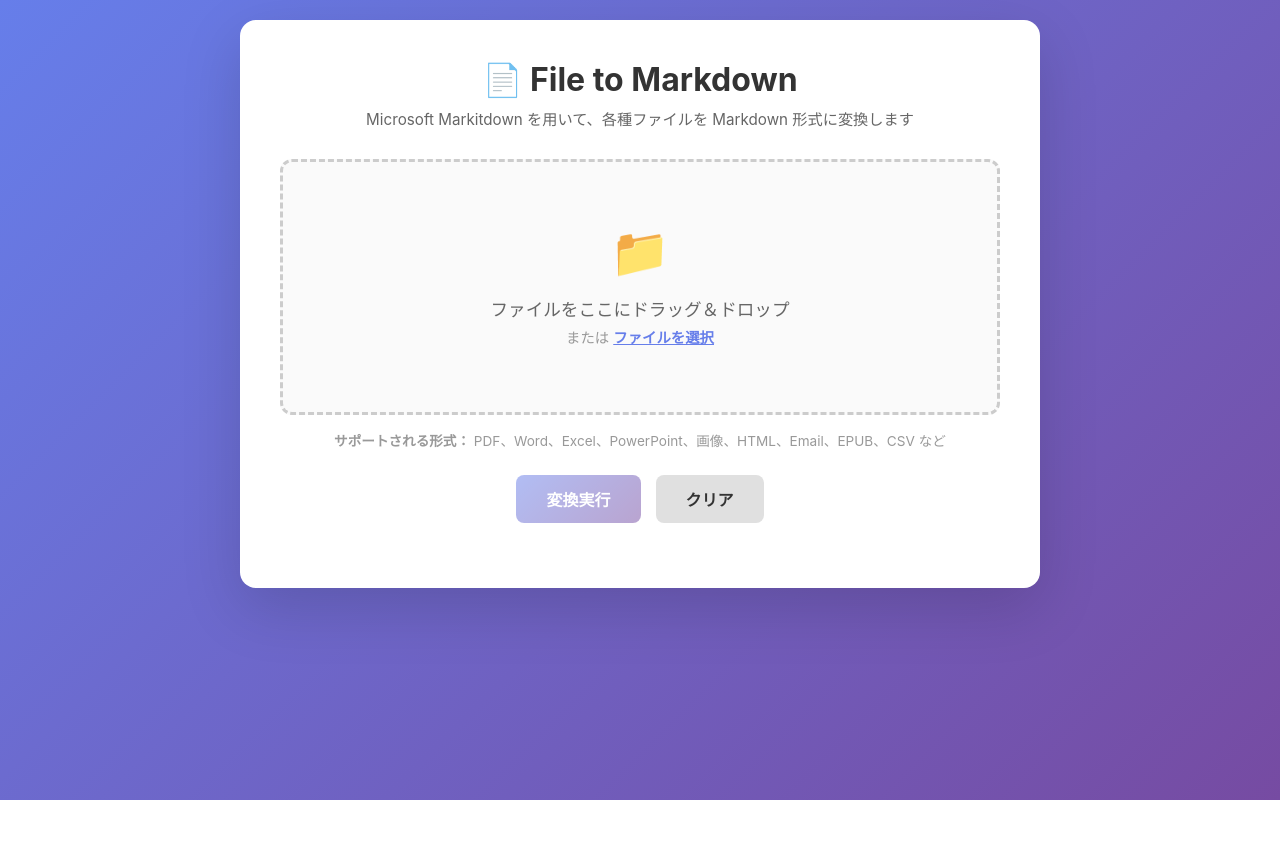
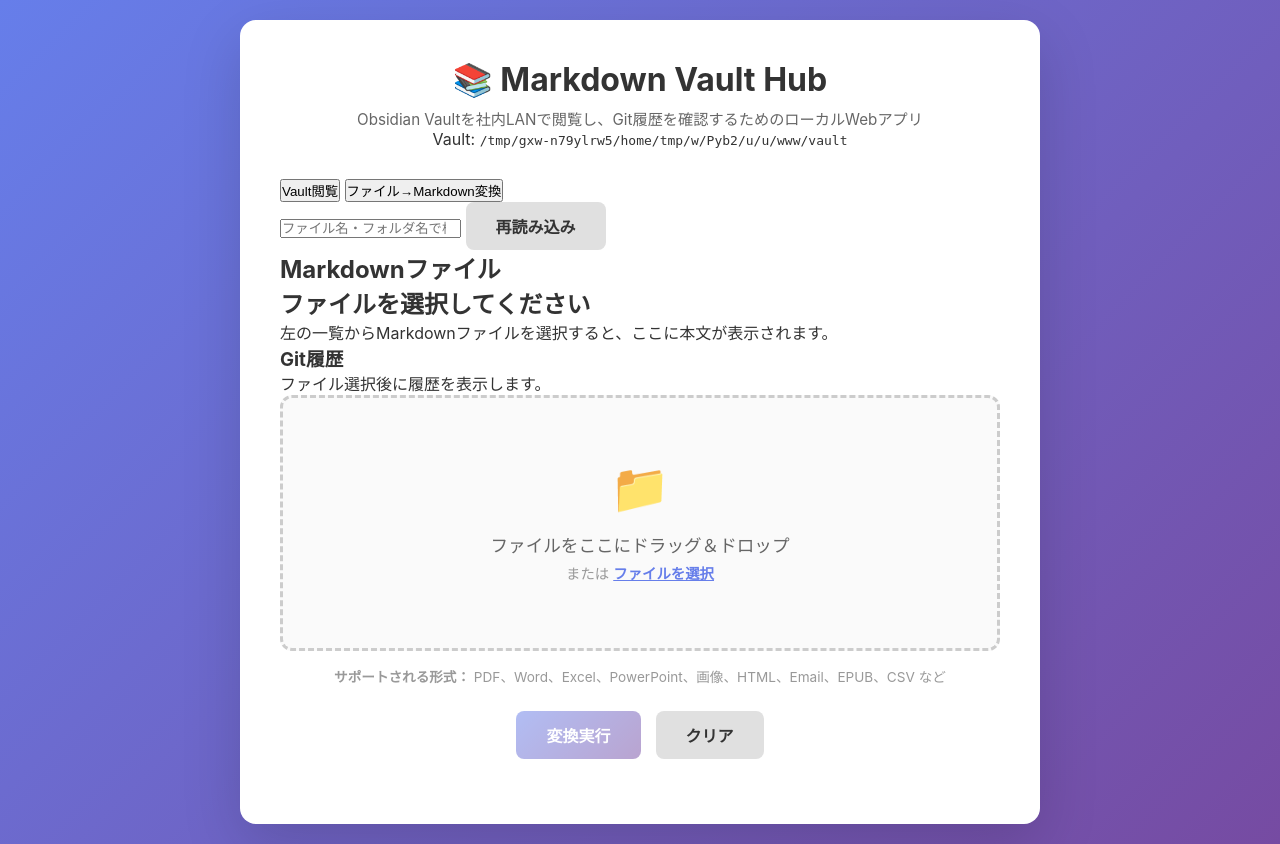
Before and after one commit to Ostrichschool/file-to-markdown, a Flask app: page / in a window 1280 px wide. Before the commit the page ends 800 px from the top, so only its background shows below. Run offline with Flask 3, Linux system fonts and the light colour scheme.

Commit message:
Add Obsidian vault browser UI

```diff
--- a/templates/index.html
+++ b/templates/index.html
@@ -3,17 +3,57 @@
 <head>
     <meta charset="UTF-8">
     <meta name="viewport" content="width=device-width, initial-scale=1.0">
-    <title>File to Markdown コンバーター</title>
+    <title>Markdown Vault Hub</title>
     <link rel="stylesheet" href="/static/style.css">
 </head>
 <body>
-    <div class="container">
+    <div class="container wide">
         <header>
-            <h1>📄 File to Markdown</h1>
-            <p class="subtitle">Microsoft Markitdown を用いて、各種ファイルを Markdown 形式に変換します</p>
+            <h1>📚 Markdown Vault Hub</h1>
+            <p class="subtitle">Obsidian Vaultを社内LANで閲覧し、Git履歴を確認するためのローカルWebアプリ</p>
+            <p class="vault-path">Vault: <code>{{ vault_path }}</code></p>
         </header>
 
-        <!-- ドロップゾーン -->
+        <nav class="tabs" aria-label="機能切り替え">
+            <button class="tab-btn active" data-tab="vault-tab">Vault閲覧</button>
+            <button class="tab-btn" data-tab="convert-tab">ファイル→Markdown変換</button>
+        </nav>
+
+        <section id="vault-tab" class="tab-panel active">
+            <div class="vault-toolbar">
+                <input id="vault-search" class="search-input" type="search" placeholder="ファイル名・フォルダ名で検索">
+                <button id="refresh-vault-btn" class="btn btn-secondary">再読み込み</button>
+            </div>
+
+            <div id="vault-status" class="status-panel"></div>
+
+            <div class="vault-layout">
+                <aside class="vault-sidebar">
+                    <h2>Markdownファイル</h2>
+                    <div id="vault-file-list" class="vault-file-list"></div>
+                </aside>
+
+                <main class="vault-main">
+                    <div class="document-header">
+                        <div>
+                            <h2 id="document-title">ファイルを選択してください</h2>
+                            <p id="document-meta" class="document-meta"></p>
+                        </div>
+                    </div>
+
+                    <article id="document-viewer" class="document-viewer empty">
+                        左の一覧からMarkdownファイルを選択すると、ここに本文が表示されます。
+                    </article>
+
+                    <section class="history-section">
+                        <h3>Git履歴</h3>
+                        <div id="history-list" class="history-list">ファイル選択後に履歴を表示します。</div>
+                    </section>
+                </main>
+            </div>
+        </section>
+
+        <section id="convert-tab" class="tab-panel">
             <div id="drop-zone" class="drop-zone">
                 <div class="drop-zone-content">
                     <div class="icon">📁</div>
@@ -23,27 +63,23 @@
                 </div>
             </div>
 
-        <!-- サポート形式 -->
             <div class="supported-formats">
                 <strong>サポートされる形式：</strong>
                 PDF、Word、Excel、PowerPoint、画像、HTML、Email、EPUB、CSV など
             </div>
 
-        <!-- 変換ボタン -->
             <div class="actions">
                 <button id="convert-btn" class="btn btn-primary" disabled>変換実行</button>
                 <button id="clear-btn" class="btn btn-secondary">クリア</button>
             </div>
 
-        <!-- 選択ファイルリスト -->
             <div id="file-list" class="file-list hidden">
                 <div id="file-list-content"></div>
             </div>
 
-        <!-- 変換結果 -->
             <div id="results" class="results"></div>
+        </section>
 
-        <!-- プレビューモーダル -->
         <div id="modal" class="modal hidden">
             <div class="modal-content">
                 <div class="modal-header">
```
Lines whose indentation alone changed are shown as unchanged.
